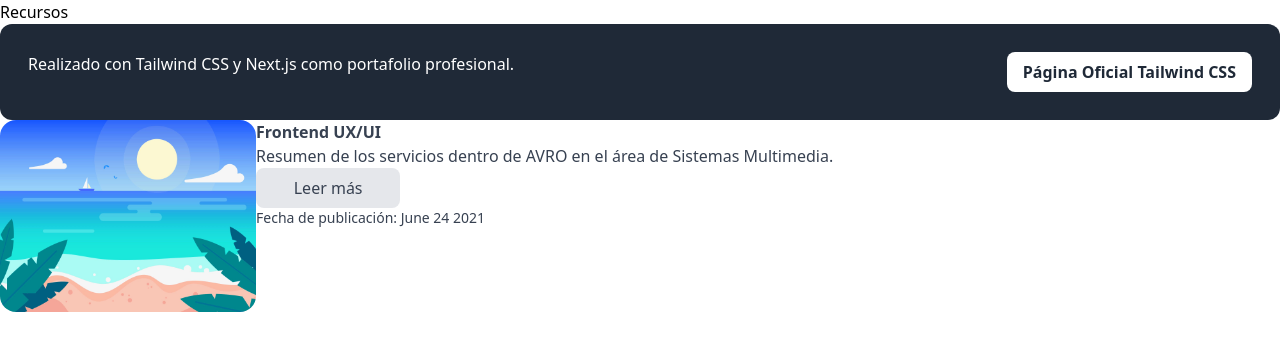
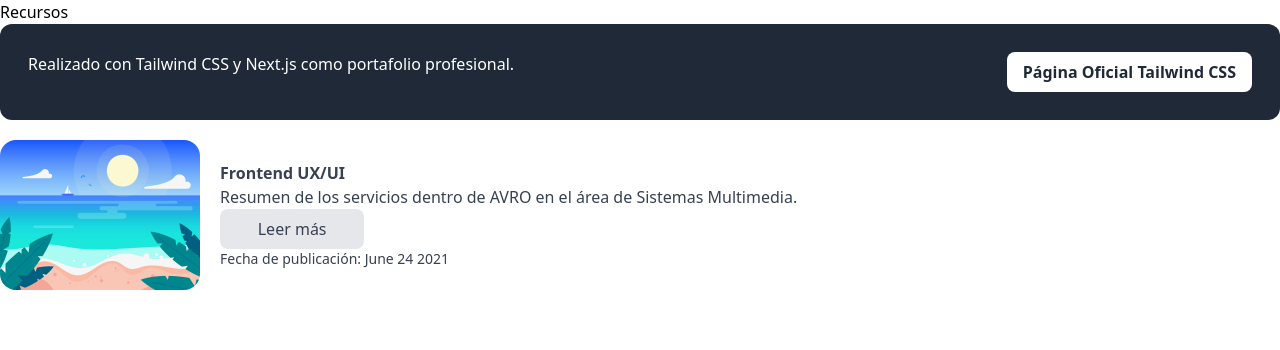
Before and after one commit to garyavendanio/BlogNextjs, a Next.js app: page / in a window 1280 px wide. Shown: the top 350 px of the page. Built offline with nearby package versions, Linux system fonts and the light colour scheme.

Commit message:
first commit

```diff
--- a/components/Header.js
+++ b/components/Header.js
@@ -7,7 +7,7 @@ export default function Header() {
             <div className='container mx-auto bg-gray-800 p-7 text-white rounded-xl'>
                 <div className='flex flex-wrap content-center justify-between'>
                     <h1>Realizado con Tailwind CSS y Next.js como portafolio profesional.</h1>
-                    <button type='button' className='bg-white px-4 py-2 text-gray-800 rounded-lg font-semibold'>Página Oficial Tailwind CSS</button>
+                    <button type='button' className='bg-white hover:bg-gray-800 px-4 py-2 text-gray-800 hover:text-white rounded-lg font-semibold'>Página Oficial Tailwind CSS</button>
                 </div>
             </div>
         </header>
--- a/components/Post.js
+++ b/components/Post.js
@@ -2,12 +2,13 @@ import Link from 'next/link'
 
 export default function Post({post}) {
     return (
+        <div className='container mx-auto my-5'>
             <div className='flex flex-wrap content-center'>
-            <div className='h-20 w-1/5'>
-                <img className='object-cover rounded-2xl' src={post.frontmatter.cover_image} alt='' />
+                <div className='h-auto'>
+                    <img className='object-cover rounded-2xl' src={post.frontmatter.cover_image} width='200' alt='' />
                 </div>
-            <div className='h-20 w-auto'>
-                <div>
+                <div className='h-auto flex flex-wrap content-center'>
+                    <div className='p-5'>
                         <p className='font-semibold'>{post.frontmatter.title}</p>
                         <p>{post.frontmatter.excerpt}</p>
                         <div className='bg-gray-200 w-1/4 text-center p-2 rounded-lg'>
@@ -17,5 +18,6 @@ export default function Post({post}) {
                     </div>
                 </div>
             </div>
+        </div>
     )
 }
--- a/pages/blog/[slug].js
+++ b/pages/blog/[slug].js
@@ -6,14 +6,14 @@ import Link from 'next/link'
 
 export default function PostPage( {frontmatter: {title, date, cover_image}, slug, content} ) {
     return (
-        <span>
+        <div className='container mx-auto my-5'>
             <Link href='/'>Regresar</Link>
             <h1>{title}</h1>
             <p>Nombre del post es: {slug}</p>
             <small>Fecha de publicación: {date}</small>
             <img src={cover_image} width='70' alt='' />
             <div dangerouslySetInnerHTML={{__html: marked(content)}}></div>
-        </span>
+        </div>
     )
 }
 
```
Lines whose indentation alone changed are shown as unchanged.
